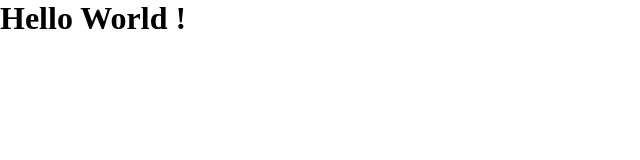
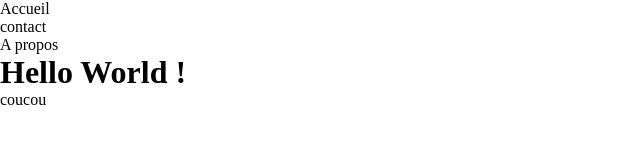
Before and after one commit to Tonny654/mon-premier-projet, a plain HTML site: page index.html in a window 1280 px wide. Shown: the whole page, without its empty margins (0-640 px from the left). Drawn offline with Linux system fonts and the light colour scheme.

Commit message:
premier footer

```diff
--- a/index.html
+++ b/index.html
@@ -7,7 +7,18 @@
     <title>Document</title>
 </head>
 <body>
+    <nav>
+        <ul>
+            <li>Accueil</li>
+            <li>contact</li>
+            <li>A propos</li>
+        </ul>
+    </nav>
+
+
     <h1>Hello World !</h1>
-
+    <footer>
+        coucou
+    </footer>
 </body>
 </html>
```
